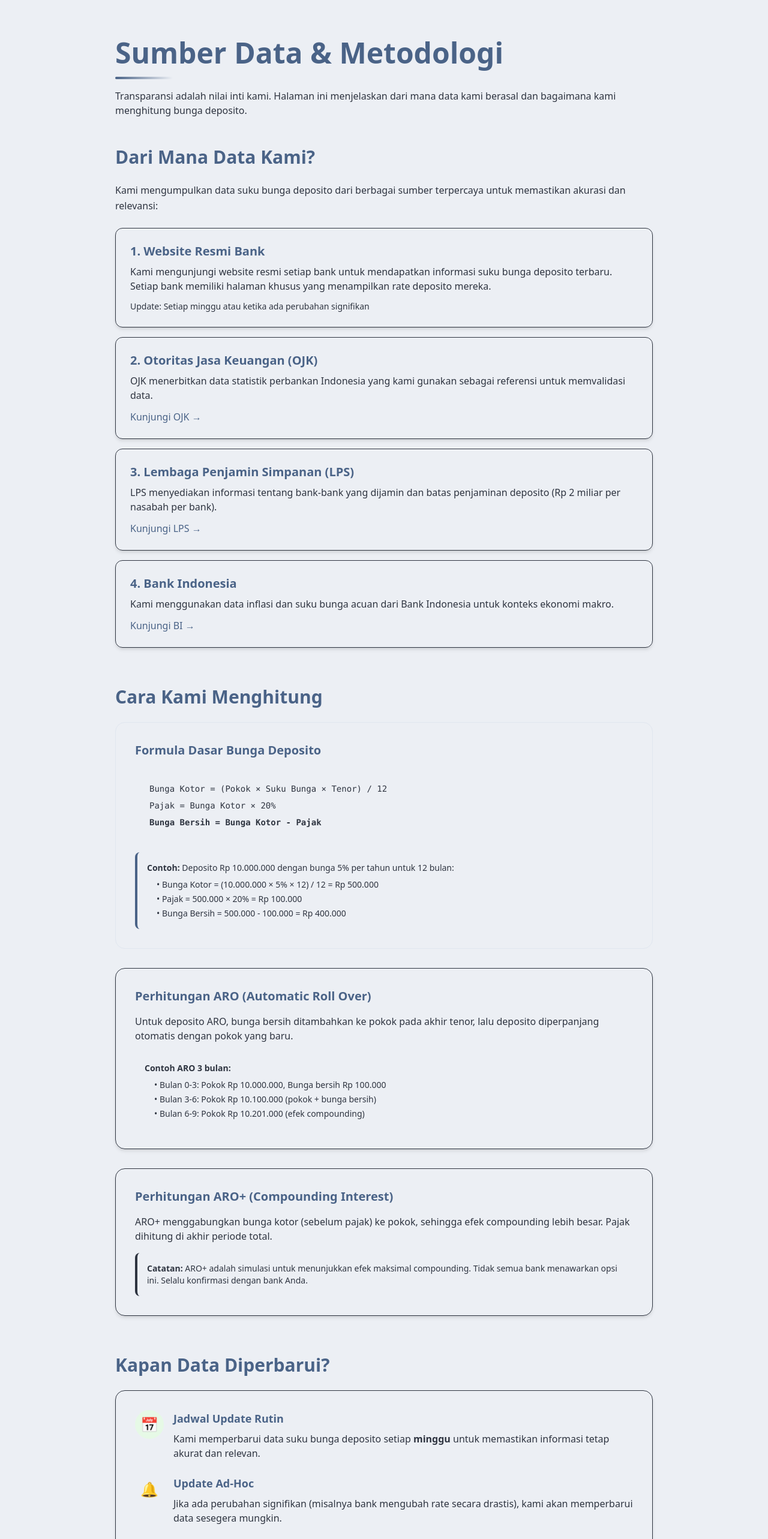
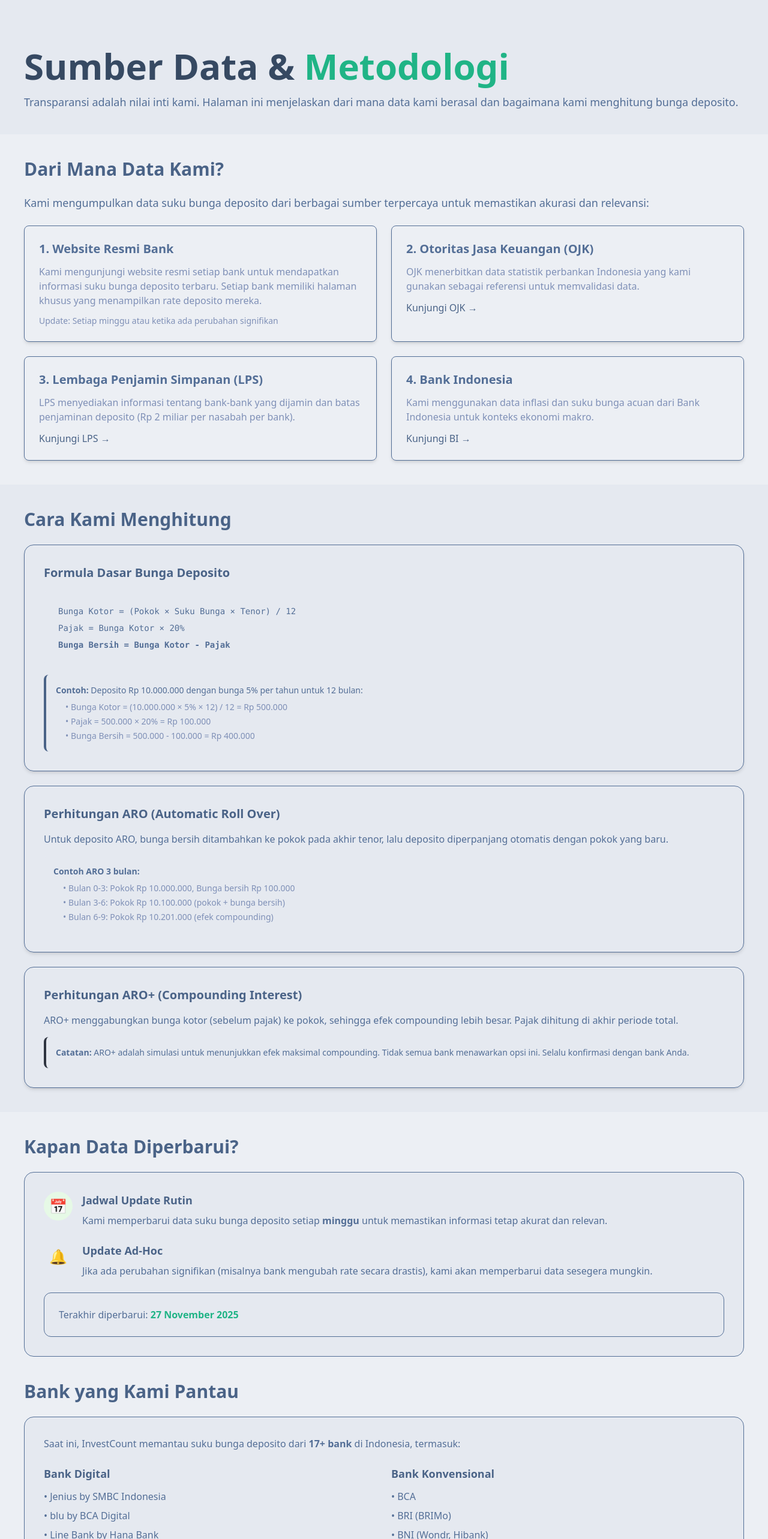
Before and after one commit to HellBus1/InvestCount, a React (Vite) app: page /sumber-data in a window 1280 px wide. Shown: the top 2566 px of the page at 60% size. Built offline with nearby package versions, Linux system fonts and the light colour scheme.

Commit message:
feat: enhance TransparencyPage with updated layout, styling, and scroll-triggered animations.

```diff
--- a/src/pages/TransparencyPage/TransparencyPage.tsx
+++ b/src/pages/TransparencyPage/TransparencyPage.tsx
@@ -7,196 +7,228 @@ const TransparencyPage = () => {
     visible: {
       opacity: 1,
       y: 0,
-      transition: { duration: 0.5, ease: 'easeOut', staggerChildren: 0.1 }
+      transition: { duration: 0.3, ease: 'easeOut', staggerChildren: 0.1 }
     }
   }
 
   const childVariants = {
     hidden: { opacity: 0, y: 20 },
-    visible: { opacity: 1, y: 0, transition: { duration: 0.3, ease: 'easeOut' } }
+    visible: { opacity: 1, y: 0, transition: { duration: 0.2, ease: 'easeOut' } }
   }
 
   const lastUpdated = '27 November 2025'
 
   return (
-    <div className='w-full min-h-screen flex flex-col'>
+    <>
+      {/* Hero Section */}
       <motion.div
-        className='flex-grow w-full py-16 px-6 md:px-12 lg:px-24'
+        className='w-full bg-base-200 pt-20 pb-10'
         initial='hidden'
         animate='visible'
         variants={containerVariants}
       >
-        {/* Header */}
-        <motion.div className='max-w-4xl mx-auto mb-12' variants={childVariants}>
-          <h1 className='text-4xl md:text-5xl font-bold text-charter-blue-600 mb-4'>
-            Sumber Data & Metodologi
-          </h1>
-          <div className='h-1 w-24 bg-gradient-to-r from-charter-blue-600 to-green-500 rounded-full'></div>
-          <p className='text-gray-600 mt-4'>
+        <div className='max-w-7xl mx-auto px-10'>
+          <motion.h1
+            className='text-4xl md:text-6xl font-semibold text-charter-blue-800 mb-4'
+            variants={childVariants}
+          >
+            Sumber Data & <span className='text-jess'>Metodologi</span>
+          </motion.h1>
+          <motion.p
+            className='text-base md:text-lg font-medium text-charter-blue mt-4'
+            variants={childVariants}
+          >
             Transparansi adalah nilai inti kami. Halaman ini menjelaskan dari mana data kami berasal
             dan bagaimana kami menghitung bunga deposito.
-          </p>
+          </motion.p>
+        </div>
       </motion.div>
 
       {/* Data Sources */}
-        <motion.section className='max-w-4xl mx-auto mb-16' variants={childVariants}>
-          <h2 className='text-2xl md:text-3xl font-bold text-charter-blue-600 mb-6'>
+      <motion.div
+        className='w-full bg-white pt-10 pb-10'
+        initial='hidden'
+        whileInView='visible'
+        viewport={{ once: true, amount: 0.2 }}
+        variants={containerVariants}
+      >
+        <div className='max-w-7xl mx-auto px-10'>
+          <motion.h2
+            className='text-2xl md:text-3xl font-bold text-charter-blue-600 mb-6'
+            variants={childVariants}
+          >
             Dari Mana Data Kami?
-          </h2>
-          <div className='prose prose-lg max-w-none text-gray-700 leading-relaxed space-y-4 mb-6'>
-            <p>
+          </motion.h2>
+          <motion.p
+            className='text-base md:text-lg text-charter-blue mb-6'
+            variants={childVariants}
+          >
             Kami mengumpulkan data suku bunga deposito dari berbagai sumber terpercaya untuk
             memastikan akurasi dan relevansi:
-            </p>
-          </div>
+          </motion.p>
 
-          <div className='space-y-4'>
-            <div className='bg-white p-6 rounded-xl shadow-md border border-gray-100'>
-              <h3 className='text-xl font-bold text-charter-blue-600 mb-2'>
-                1. Website Resmi Bank
-              </h3>
-              <p className='text-gray-700 mb-3'>
-                Kami mengunjungi website resmi setiap bank untuk mendapatkan informasi suku bunga
-                deposito terbaru. Setiap bank memiliki halaman khusus yang menampilkan rate deposito
-                mereka.
-              </p>
-              <p className='text-sm text-gray-500'>
-                Update: Setiap minggu atau ketika ada perubahan signifikan
-              </p>
-            </div>
-
-            <div className='bg-white p-6 rounded-xl shadow-md border border-gray-100'>
-              <h3 className='text-xl font-bold text-charter-blue-600 mb-2'>
-                2. Otoritas Jasa Keuangan (OJK)
-              </h3>
-              <p className='text-gray-700 mb-3'>
-                OJK menerbitkan data statistik perbankan Indonesia yang kami gunakan sebagai
-                referensi untuk memvalidasi data.
-              </p>
+          <div className='grid md:grid-cols-2 gap-6'>
+            {[
+              {
+                title: '1. Website Resmi Bank',
+                desc: 'Kami mengunjungi website resmi setiap bank untuk mendapatkan informasi suku bunga deposito terbaru. Setiap bank memiliki halaman khusus yang menampilkan rate deposito mereka.',
+                update: 'Update: Setiap minggu atau ketika ada perubahan signifikan'
+              },
+              {
+                title: '2. Otoritas Jasa Keuangan (OJK)',
+                desc: 'OJK menerbitkan data statistik perbankan Indonesia yang kami gunakan sebagai referensi untuk memvalidasi data.',
+                link: 'https://www.ojk.go.id',
+                linkText: 'Kunjungi OJK →'
+              },
+              {
+                title: '3. Lembaga Penjamin Simpanan (LPS)',
+                desc: 'LPS menyediakan informasi tentang bank-bank yang dijamin dan batas penjaminan deposito (Rp 2 miliar per nasabah per bank).',
+                link: 'https://www.lps.go.id',
+                linkText: 'Kunjungi LPS →'
+              },
+              {
+                title: '4. Bank Indonesia',
+                desc: 'Kami menggunakan data inflasi dan suku bunga acuan dari Bank Indonesia untuk konteks ekonomi makro.',
+                link: 'https://www.bi.go.id',
+                linkText: 'Kunjungi BI →'
+              }
+            ].map((source, index) => (
+              <motion.div
+                key={index}
+                className='border rounded-lg p-6 shadow-md border-charter-blue bg-white hover:shadow-lg transition-shadow'
+                variants={childVariants}
+              >
+                <h3 className='text-xl font-bold text-charter-blue mb-3'>{source.title}</h3>
+                <p className='text-charter-blue-400 mb-3'>{source.desc}</p>
+                {source.update && <p className='text-sm text-charter-blue-400'>{source.update}</p>}
+                {source.link && (
                   <a
-                href='https://www.ojk.go.id'
+                    href={source.link}
                     target='_blank'
                     rel='noopener noreferrer'
-                className='text-charter-blue-600 hover:text-charter-blue-700 font-medium'
+                    className='text-charter-blue-600 hover:text-jess font-medium transition-colors'
                   >
-                Kunjungi OJK →
+                    {source.linkText}
                   </a>
-            </div>
-
-            <div className='bg-white p-6 rounded-xl shadow-md border border-gray-100'>
-              <h3 className='text-xl font-bold text-charter-blue-600 mb-2'>
-                3. Lembaga Penjamin Simpanan (LPS)
-              </h3>
-              <p className='text-gray-700 mb-3'>
-                LPS menyediakan informasi tentang bank-bank yang dijamin dan batas penjaminan
-                deposito (Rp 2 miliar per nasabah per bank).
-              </p>
-              <a
-                href='https://www.lps.go.id'
-                target='_blank'
-                rel='noopener noreferrer'
-                className='text-charter-blue-600 hover:text-charter-blue-700 font-medium'
-              >
-                Kunjungi LPS →
-              </a>
-            </div>
-
-            <div className='bg-white p-6 rounded-xl shadow-md border border-gray-100'>
-              <h3 className='text-xl font-bold text-charter-blue-600 mb-2'>4. Bank Indonesia</h3>
-              <p className='text-gray-700 mb-3'>
-                Kami menggunakan data inflasi dan suku bunga acuan dari Bank Indonesia untuk konteks
-                ekonomi makro.
-              </p>
-              <a
-                href='https://www.bi.go.id'
-                target='_blank'
-                rel='noopener noreferrer'
-                className='text-charter-blue-600 hover:text-charter-blue-700 font-medium'
-              >
-                Kunjungi BI →
-              </a>
+                )}
+              </motion.div>
+            ))}
           </div>
         </div>
-        </motion.section>
+      </motion.div>
 
       {/* Methodology */}
-        <motion.section className='max-w-4xl mx-auto mb-16' variants={childVariants}>
-          <h2 className='text-2xl md:text-3xl font-bold text-charter-blue-600 mb-6'>
+      <motion.div
+        className='w-full bg-base-200 pt-10 pb-10'
+        initial='hidden'
+        whileInView='visible'
+        viewport={{ once: true, amount: 0.2 }}
+        variants={containerVariants}
+      >
+        <div className='max-w-7xl mx-auto px-10'>
+          <motion.h2
+            className='text-2xl md:text-3xl font-bold text-charter-blue-600 mb-6'
+            variants={childVariants}
+          >
             Cara Kami Menghitung
-          </h2>
+          </motion.h2>
 
-          <div className='space-y-8'>
+          <div className='space-y-6'>
             {/* Basic Calculation */}
-            <div className='bg-gradient-to-br from-charter-blue-50 to-green-50 p-8 rounded-2xl border border-charter-blue-100'>
+            <motion.div
+              className='bg-white p-8 rounded-2xl border border-charter-blue shadow-md'
+              variants={childVariants}
+            >
               <h3 className='text-xl font-bold text-charter-blue-600 mb-4'>
                 Formula Dasar Bunga Deposito
               </h3>
-              <div className='bg-white p-6 rounded-lg mb-4 font-mono text-sm'>
+              <div className='bg-base-200 p-6 rounded-lg mb-4 font-mono text-sm text-charter-blue'>
                 <p className='mb-2'>Bunga Kotor = (Pokok × Suku Bunga × Tenor) / 12</p>
                 <p className='mb-2'>Pajak = Bunga Kotor × 20%</p>
                 <p className='font-bold'>Bunga Bersih = Bunga Kotor - Pajak</p>
               </div>
               <div className='bg-blue-50 p-4 rounded-lg border-l-4 border-charter-blue-600'>
-                <p className='text-sm text-gray-700'>
+                <p className='text-sm text-charter-blue font-medium mb-2'>
                   <strong>Contoh:</strong> Deposito Rp 10.000.000 dengan bunga 5% per tahun untuk 12
                   bulan:
                 </p>
-                <ul className='text-sm text-gray-700 mt-2 space-y-1 ml-4'>
+                <ul className='text-sm text-charter-blue-400 space-y-1 ml-4'>
                   <li>• Bunga Kotor = (10.000.000 × 5% × 12) / 12 = Rp 500.000</li>
                   <li>• Pajak = 500.000 × 20% = Rp 100.000</li>
                   <li>• Bunga Bersih = 500.000 - 100.000 = Rp 400.000</li>
                 </ul>
               </div>
-            </div>
+            </motion.div>
 
             {/* ARO Calculation */}
-            <div className='bg-white p-8 rounded-2xl shadow-md border border-gray-100'>
+            <motion.div
+              className='bg-white p-8 rounded-2xl shadow-md border border-charter-blue'
+              variants={childVariants}
+            >
               <h3 className='text-xl font-bold text-charter-blue-600 mb-4'>
                 Perhitungan ARO (Automatic Roll Over)
               </h3>
-              <p className='text-gray-700 mb-4'>
+              <p className='text-charter-blue mb-4'>
                 Untuk deposito ARO, bunga bersih ditambahkan ke pokok pada akhir tenor, lalu
                 deposito diperpanjang otomatis dengan pokok yang baru.
               </p>
-              <div className='bg-gray-50 p-4 rounded-lg'>
-                <p className='text-sm text-gray-700'>
+              <div className='bg-base-200 p-4 rounded-lg'>
+                <p className='text-sm text-charter-blue font-medium mb-2'>
                   <strong>Contoh ARO 3 bulan:</strong>
                 </p>
-                <ul className='text-sm text-gray-700 mt-2 space-y-1 ml-4'>
+                <ul className='text-sm text-charter-blue-400 space-y-1 ml-4'>
                   <li>• Bulan 0-3: Pokok Rp 10.000.000, Bunga bersih Rp 100.000</li>
                   <li>• Bulan 3-6: Pokok Rp 10.100.000 (pokok + bunga bersih)</li>
                   <li>• Bulan 6-9: Pokok Rp 10.201.000 (efek compounding)</li>
                 </ul>
               </div>
-            </div>
+            </motion.div>
 
             {/* ARO+ Calculation */}
-            <div className='bg-white p-8 rounded-2xl shadow-md border border-gray-100'>
+            <motion.div
+              className='bg-white p-8 rounded-2xl shadow-md border border-charter-blue'
+              variants={childVariants}
+            >
               <h3 className='text-xl font-bold text-charter-blue-600 mb-4'>
                 Perhitungan ARO+ (Compounding Interest)
               </h3>
-              <p className='text-gray-700 mb-4'>
+              <p className='text-charter-blue mb-4'>
                 ARO+ menggabungkan bunga kotor (sebelum pajak) ke pokok, sehingga efek compounding
                 lebih besar. Pajak dihitung di akhir periode total.
               </p>
               <div className='bg-yellow-50 p-4 rounded-lg border-l-4 border-yellow-500'>
-                <p className='text-sm text-gray-700'>
+                <p className='text-sm text-charter-blue'>
                   <strong>Catatan:</strong> ARO+ adalah simulasi untuk menunjukkan efek maksimal
                   compounding. Tidak semua bank menawarkan opsi ini. Selalu konfirmasi dengan bank
                   Anda.
                 </p>
               </div>
+            </motion.div>
           </div>
         </div>
-        </motion.section>
+      </motion.div>
 
-        {/* Update Frequency */}
-        <motion.section className='max-w-4xl mx-auto mb-16' variants={childVariants}>
-          <h2 className='text-2xl md:text-3xl font-bold text-charter-blue-600 mb-6'>
+      {/* Update Frequency & Banks */}
+      <motion.div
+        className='w-full bg-white pt-10 pb-10'
+        initial='hidden'
+        whileInView='visible'
+        viewport={{ once: true, amount: 0.2 }}
+        variants={containerVariants}
+      >
+        <div className='max-w-7xl mx-auto px-10'>
+          <motion.h2
+            className='text-2xl md:text-3xl font-bold text-charter-blue-600 mb-6'
+            variants={childVariants}
+          >
             Kapan Data Diperbarui?
-          </h2>
-          <div className='bg-white p-8 rounded-2xl shadow-md border border-gray-100'>
-            <div className='flex items-start gap-4 mb-6'>
+          </motion.h2>
+          <motion.div
+            className='bg-base-200 p-8 rounded-2xl border border-charter-blue mb-10'
+            variants={childVariants}
+          >
+            <div className='space-y-6'>
+              <div className='flex items-start gap-4'>
                 <div className='flex-shrink-0 w-12 h-12 bg-green-100 rounded-full flex items-center justify-center text-2xl'>
                   📅
                 </div>
@@ -204,49 +236,53 @@ const TransparencyPage = () => {
                   <h3 className='text-lg font-bold text-charter-blue-600 mb-2'>
                     Jadwal Update Rutin
                   </h3>
-                <p className='text-gray-700'>
+                  <p className='text-charter-blue'>
                     Kami memperbarui data suku bunga deposito setiap <strong>minggu</strong> untuk
                     memastikan informasi tetap akurat dan relevan.
                   </p>
                 </div>
               </div>
 
-            <div className='flex items-start gap-4 mb-6'>
+              <div className='flex items-start gap-4'>
                 <div className='flex-shrink-0 w-12 h-12 bg-blue-100 rounded-full flex items-center justify-center text-2xl'>
                   🔔
                 </div>
                 <div>
                   <h3 className='text-lg font-bold text-charter-blue-600 mb-2'>Update Ad-Hoc</h3>
-                <p className='text-gray-700'>
+                  <p className='text-charter-blue'>
                     Jika ada perubahan signifikan (misalnya bank mengubah rate secara drastis), kami
                     akan memperbarui data sesegera mungkin.
                   </p>
                 </div>
               </div>
 
-            <div className='bg-gradient-to-br from-charter-blue-50 to-green-50 p-6 rounded-xl'>
-              <p className='text-charter-blue-700 font-medium'>
-                Terakhir diperbarui: <strong>{lastUpdated}</strong>
+              <div className='bg-white p-6 rounded-xl border border-charter-blue'>
+                <p className='text-charter-blue font-medium'>
+                  Terakhir diperbarui: <strong className='text-jess'>{lastUpdated}</strong>
                 </p>
               </div>
             </div>
-        </motion.section>
+          </motion.div>
 
-        {/* Banks Covered */}
-        <motion.section className='max-w-4xl mx-auto mb-16' variants={childVariants}>
-          <h2 className='text-2xl md:text-3xl font-bold text-charter-blue-600 mb-6'>
+          <motion.h2
+            className='text-2xl md:text-3xl font-bold text-charter-blue-600 mb-6'
+            variants={childVariants}
+          >
             Bank yang Kami Pantau
-          </h2>
-          <div className='bg-white p-8 rounded-2xl shadow-md border border-gray-100'>
-            <p className='text-gray-700 mb-6'>
+          </motion.h2>
+          <motion.div
+            className='bg-base-200 p-8 rounded-2xl border border-charter-blue'
+            variants={childVariants}
+          >
+            <p className='text-charter-blue mb-6'>
               Saat ini, InvestCount memantau suku bunga deposito dari <strong>17+ bank</strong> di
               Indonesia, termasuk:
             </p>
 
-            <div className='grid md:grid-cols-2 gap-4 mb-6'>
+            <div className='grid md:grid-cols-2 gap-6 mb-6'>
               <div>
                 <h4 className='font-bold text-charter-blue-600 mb-3'>Bank Digital</h4>
-                <ul className='space-y-2 text-gray-700'>
+                <ul className='space-y-2 text-charter-blue'>
                   <li>• Jenius by SMBC Indonesia</li>
                   <li>• blu by BCA Digital</li>
                   <li>• Line Bank by Hana Bank</li>
@@ -262,7 +298,7 @@ const TransparencyPage = () => {
 
               <div>
                 <h4 className='font-bold text-charter-blue-600 mb-3'>Bank Konvensional</h4>
-                <ul className='space-y-2 text-gray-700'>
+                <ul className='space-y-2 text-charter-blue'>
                   <li>• BCA</li>
                   <li>• BRI (BRIMo)</li>
                   <li>• BNI (Wondr, Hibank)</li>
@@ -275,24 +311,40 @@ const TransparencyPage = () => {
             </div>
 
             <div className='bg-blue-50 p-4 rounded-lg border-l-4 border-charter-blue-600'>
-              <p className='text-sm text-gray-700'>
+              <p className='text-sm text-charter-blue'>
                 <strong>Ingin bank lain ditambahkan?</strong> Kirim saran Anda ke{' '}
                 <a
                   href='mailto:feedback@investcount.com?subject=Tambah Bank'
-                  className='text-charter-blue-600 hover:text-charter-blue-700 font-medium'
+                  className='text-charter-blue-600 hover:text-jess font-medium transition-colors'
                 >
                   feedback@investcount.com
                 </a>
               </p>
             </div>
+          </motion.div>
         </div>
-        </motion.section>
+      </motion.div>
 
       {/* Disclaimer */}
-        <motion.section className='max-w-4xl mx-auto mb-16' variants={childVariants}>
-          <h2 className='text-2xl md:text-3xl font-bold text-charter-blue-600 mb-6'>Disclaimer</h2>
-          <div className='bg-yellow-50 p-8 rounded-2xl border-2 border-yellow-200'>
-            <div className='space-y-4 text-gray-700'>
+      <motion.div
+        className='w-full bg-base-200 pt-10 pb-10'
+        initial='hidden'
+        whileInView='visible'
+        viewport={{ once: true, amount: 0.2 }}
+        variants={containerVariants}
+      >
+        <div className='max-w-7xl mx-auto px-10'>
+          <motion.h2
+            className='text-2xl md:text-3xl font-bold text-charter-blue-600 mb-6'
+            variants={childVariants}
+          >
+            Disclaimer
+          </motion.h2>
+          <motion.div
+            className='bg-yellow-50 p-8 rounded-2xl border-2 border-yellow-200'
+            variants={childVariants}
+          >
+            <div className='space-y-4 text-charter-blue'>
               <p>
                 <strong>InvestCount adalah alat edukasi independen.</strong> Kami tidak berafiliasi
                 dengan bank manapun yang tercantum di platform ini.
@@ -320,31 +372,45 @@ const TransparencyPage = () => {
                 sebagai satu-satunya sumber informasi.
               </p>
             </div>
+          </motion.div>
         </div>
-        </motion.section>
+      </motion.div>
 
       {/* Report Error */}
-        <motion.section className='max-w-4xl mx-auto' variants={childVariants}>
-          <h2 className='text-2xl md:text-3xl font-bold text-charter-blue-600 mb-6'>
+      <motion.div
+        className='w-full bg-white pt-10 pb-20'
+        initial='hidden'
+        whileInView='visible'
+        viewport={{ once: true, amount: 0.2 }}
+        variants={containerVariants}
+      >
+        <div className='max-w-7xl mx-auto px-10'>
+          <motion.h2
+            className='text-2xl md:text-3xl font-bold text-charter-blue-600 mb-6'
+            variants={childVariants}
+          >
             Laporkan Data yang Tidak Akurat
-          </h2>
-          <div className='bg-gradient-to-br from-charter-blue-50 to-green-50 p-8 rounded-2xl border border-charter-blue-100'>
-            <p className='text-gray-700 mb-4'>
+          </motion.h2>
+          <motion.div
+            className='bg-base-200 p-8 rounded-2xl border border-charter-blue'
+            variants={childVariants}
+          >
+            <p className='text-charter-blue mb-6 text-base md:text-lg'>
               Menemukan data yang tidak sesuai atau sudah kadaluarsa? Kami sangat menghargai bantuan
               Anda untuk menjaga akurasi InvestCount.
             </p>
             <a
               href='mailto:feedback@investcount.com?subject=Data Tidak Akurat&body=Bank: %0D%0ATenor: %0D%0ASuku Bunga yang Benar: %0D%0ASumber: '
-              className='inline-block bg-charter-blue-600 text-white px-6 py-3 rounded-lg font-medium hover:bg-charter-blue-700 transition-colors'
+              className='btn btn-primary'
             >
-              Laporkan Data
+              <p className='text-[#ffffff]'>Laporkan Data</p>
             </a>
+          </motion.div>
         </div>
-        </motion.section>
       </motion.div>
 
       <Footer />
-    </div>
+    </>
   )
 }
 
```
Lines whose indentation alone changed are shown as unchanged.
